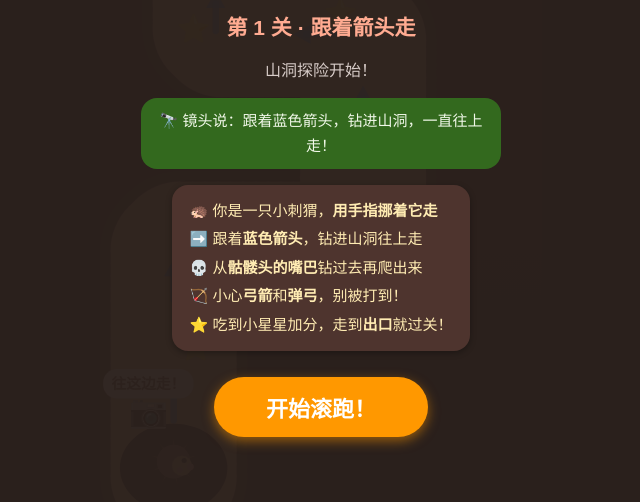
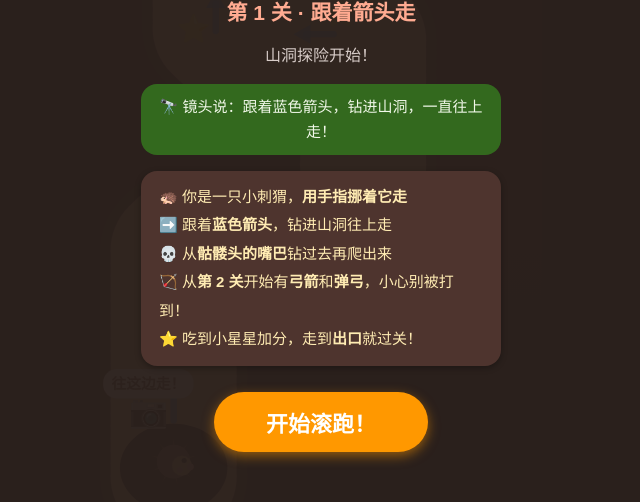
Before and after one commit to janehwzn/hedgehog-roll-game, a plain HTML site: page index.html in a window 1280 px wide. Shown: the part 250-752 px from the top of the page, without its empty margins (319-959 px from the left). Drawn offline with Linux system fonts and the light colour scheme; animation ran at ten frames a second.

Commit message:
Fix L1 rules text (bows start at L2); fix level button/HUD text; SW v3

```diff
--- a/index.html
+++ b/index.html
@@ -47,7 +47,7 @@
     🦔 你是一只小刺猬，<b>用手指挪着它走</b><br>
     ➡️ 跟着<b>蓝色箭头</b>，钻进山洞往上走<br>
     💀 从<b>骷髅头的嘴巴</b>钻过去再爬出来<br>
-    🏹 小心<b>弓箭</b>和<b>弹弓</b>，别被打到！<br>
+    🏹 从<b>第 2 关</b>开始有<b>弓箭</b>和<b>弹弓</b>，小心别被打到！<br>
     ⭐ 吃到小星星加分，走到<b>出口</b>就过关！
   </div>
   <button class="btn" id="startBtn">开始滚跑！</button>
```
